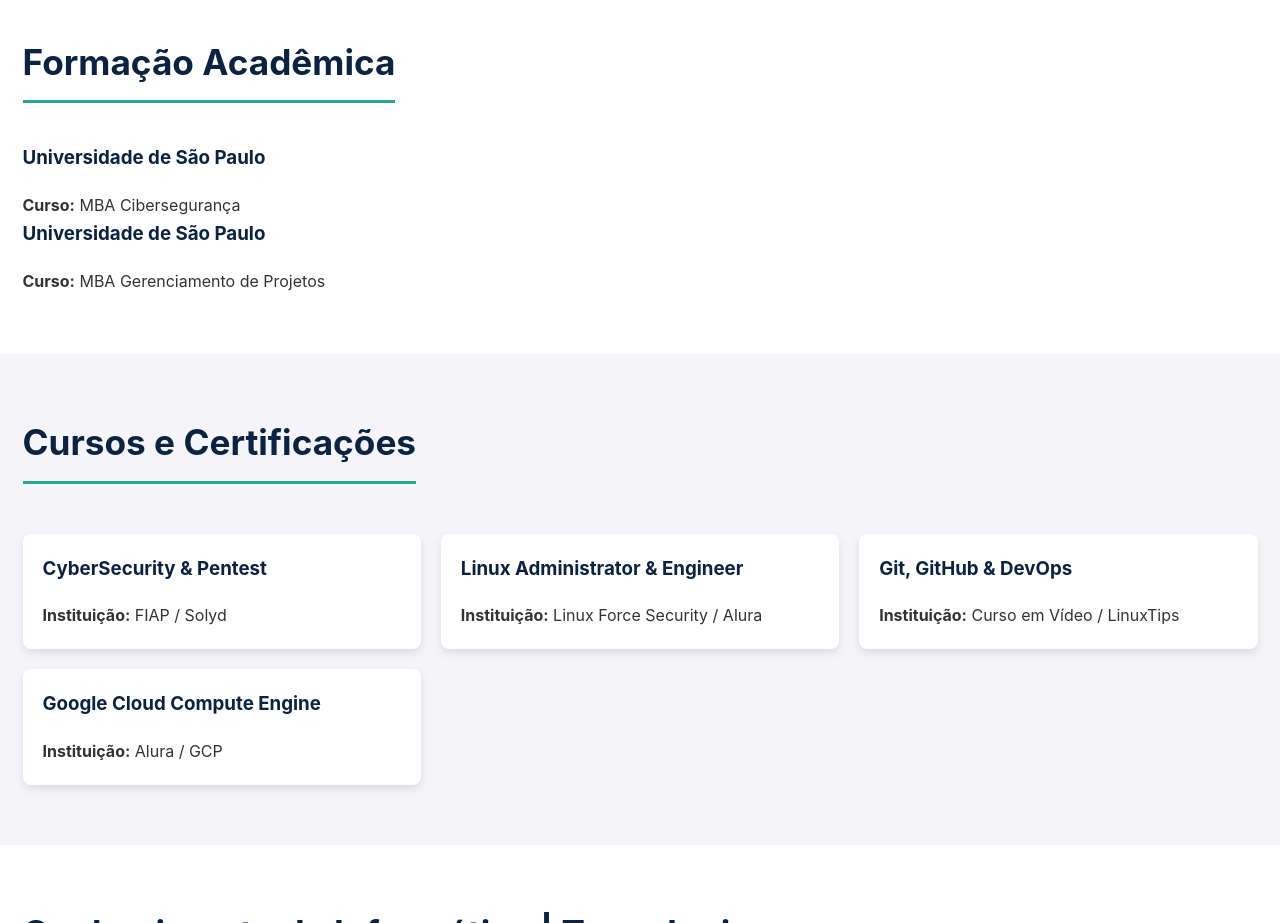
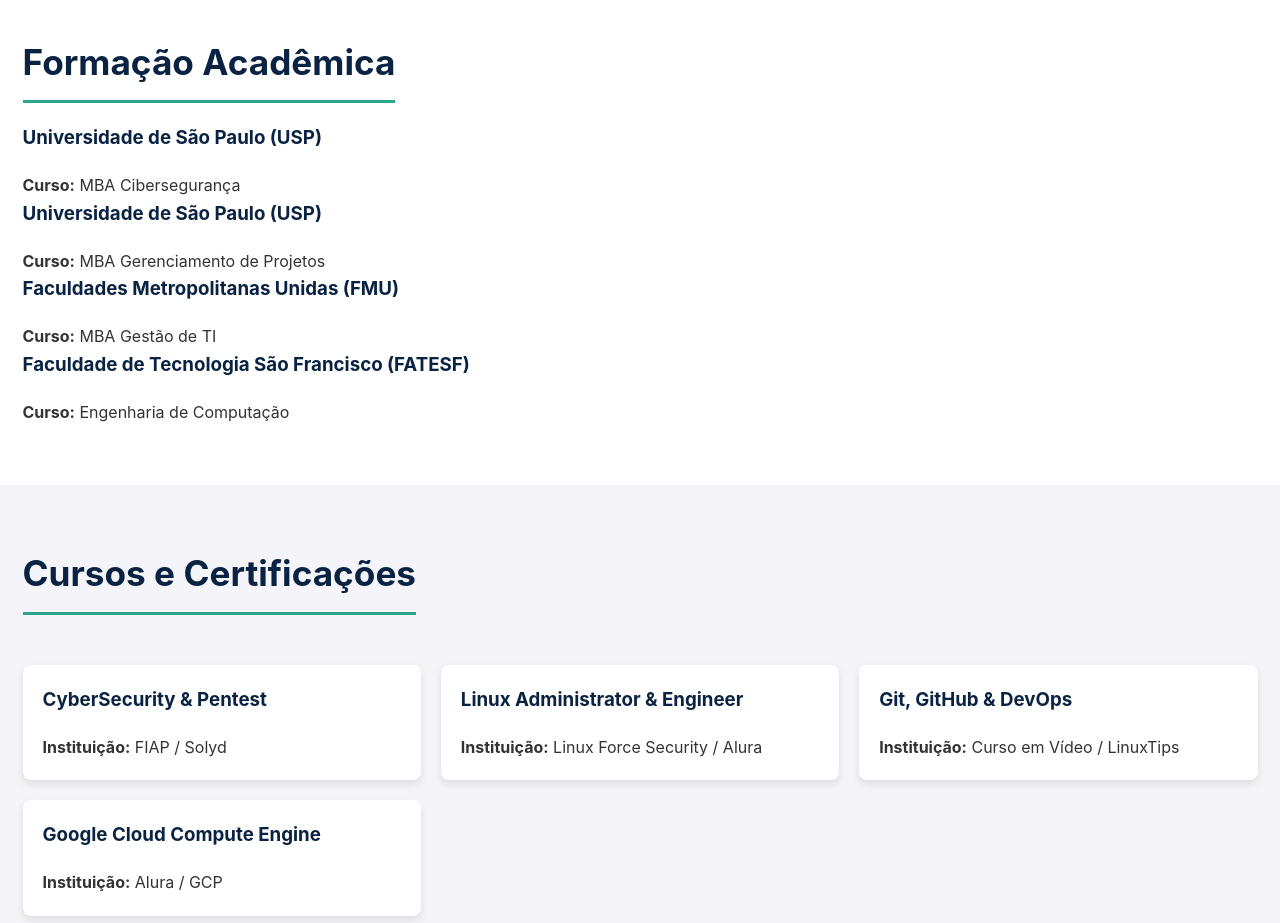
Before and after one commit to nitronetworks/meu-curriculo, a plain HTML site: page index.html in a window 1280 px wide. Shown: the part 2380-3303 px from the top of the page. Drawn offline with Linux system fonts and the light colour scheme.

Commit message:
feat: adicionar novos cursos academicos

```diff
--- a/index.html
+++ b/index.html
@@ -157,11 +157,22 @@
       <section id="formacao">
         <div class="container">
           <h2>Formação Acadêmica</h2>
-          <div class="education-item" style="margin-top: 20px">
-            <h3>Universidade de São Paulo</h3>
-            <p><strong>Curso:</strong> MBA Cibersegurança</p>
-            <h3>Universidade de São Paulo</h3>
-            <p><strong>Curso:</strong> MBA Gerenciamento de Projetos</p>
+          <div class="education-grid">
+            <div class="education-item">
+              <h3>Universidade de São Paulo (USP)</h3>
+              <p><strong>Curso:</strong> MBA Cibersegurança</p>
+            </div>
+            <div class="education-item">
+              <h3>Universidade de São Paulo (USP)</h3>
+              <p><strong>Curso:</strong> MBA Gerenciamento de Projetos</p>
+            </div>
+            <div class="education-item">
+              <h3>Faculdades Metropolitanas Unidas (FMU)</h3>
+              <p><strong>Curso:</strong> MBA Gestão de TI</p>
+            </div>
+            <div class="education-item">
+              <h3>Faculdade de Tecnologia São Francisco (FATESF)</h3>
+              <p><strong>Curso:</strong> Engenharia de Computação</p>
           </div>
         </div>
       </section>
```
